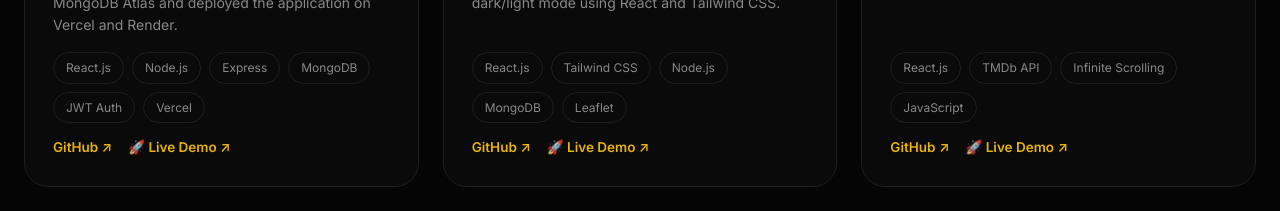
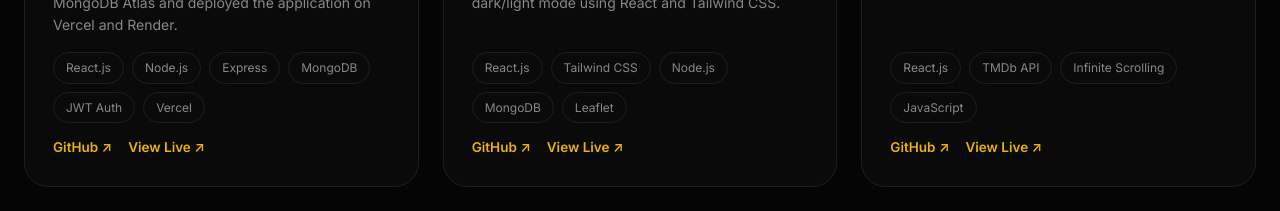
Before and after one commit to AdityaSingh0008/Portfolio, a React (Vite) app: page / in a window 1280 px wide. Shown: the part 4960-5171 px from the top of the page. Built offline with nearby package versions, Linux system fonts and the light colour scheme.

Commit message:
style: change 'Live Demo' text to 'View Live' for a cleaner look

```diff
--- a/src/data/portfolio.js
+++ b/src/data/portfolio.js
@@ -121,7 +121,7 @@ export const projects = [
     link: "https://github.com/AdityaSingh0008",
     linkLabel: "GitHub ↗",
     secondaryLink: "https://lms-frontend-puce-tau.vercel.app/",
-    secondaryLabel: "🚀 Live Demo ↗",
+    secondaryLabel: "View Live ↗",
   },
   {
     icon: "🍔",
@@ -132,7 +132,7 @@ export const projects = [
     link: "https://github.com/AdityaSingh0008",
     linkLabel: "GitHub ↗",
     secondaryLink: "https://swiggy-frontend-sigma.vercel.app/",
-    secondaryLabel: "🚀 Live Demo ↗",
+    secondaryLabel: "View Live ↗",
   },
   {
     icon: "🎬",
@@ -143,7 +143,7 @@ export const projects = [
     link: "https://github.com/AdityaSingh0008",
     linkLabel: "GitHub ↗",
     secondaryLink: "https://moviesphere-dun.vercel.app/",
-    secondaryLabel: "🚀 Live Demo ↗",
+    secondaryLabel: "View Live ↗",
   },
   {
     icon: "🎵",
```
